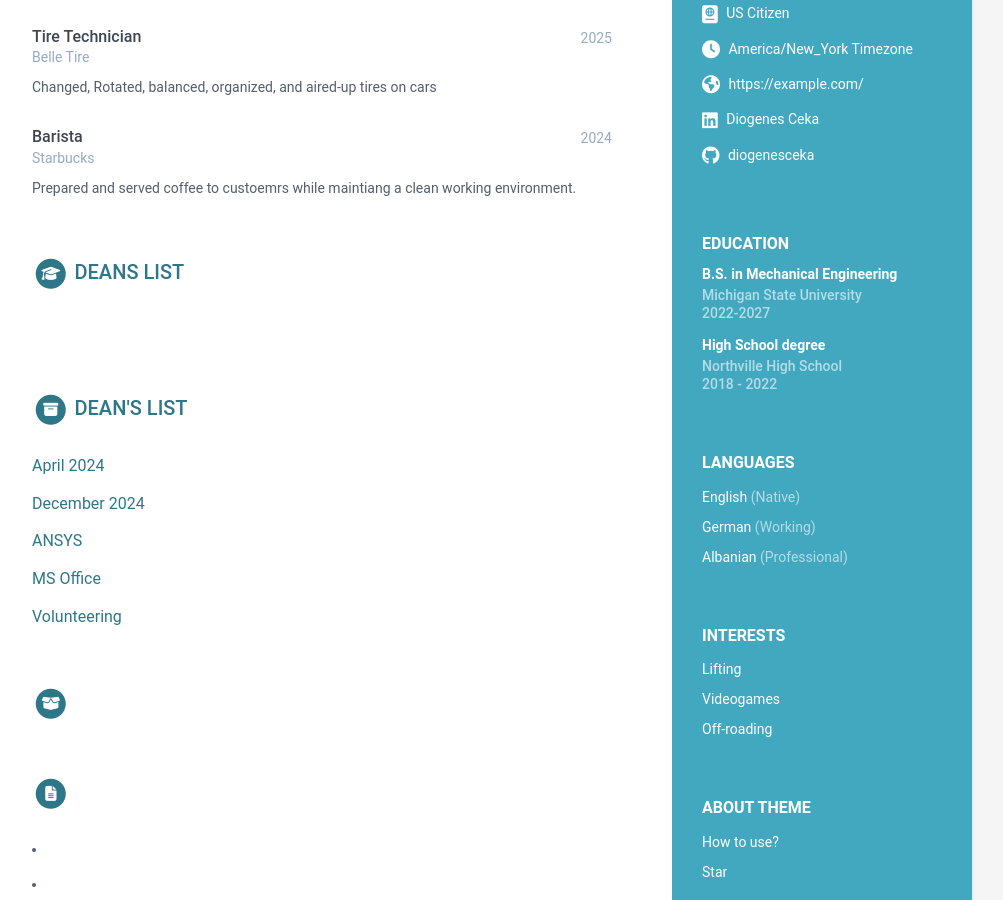
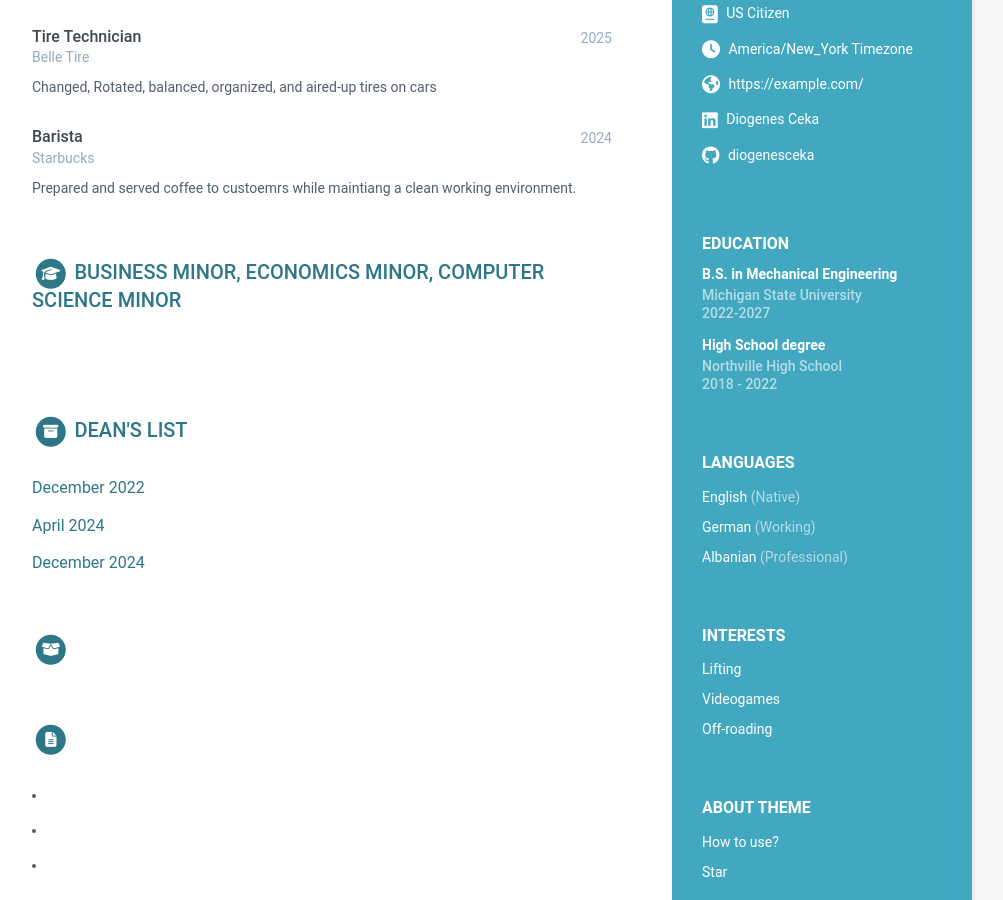
Before and after one commit to diogenesceka/diogenesceka.github.io, a Jekyll site: the page built from index.html, in a window 1280 px wide and 900 px high, scrolled down 365 px. Shown: the whole window, without its empty margins (168-1171 px from the left). Built offline with Jekyll 4.4.1, drawn with Linux system fonts in a browser that asks for light colours.

Commit message:
formatting

```diff
--- a/_data/data.yml
+++ b/_data/data.yml
@@ -102,10 +102,10 @@ experiences:
       Prepared and served coffee to custoemrs while maintiang a clean working environment.
 
 certifications:
-  title: Deans List
+  title: Business Minor, Economics Minor, Computer Science Minor
   list:
   - name:
-    start: December 2022
+    start:
     end:
     organization:
     credentialid:
@@ -128,23 +128,23 @@ projects:
   intro: >
 
   assignments:
-  - title: April 2024
+  - title: December 2022
     link:
     tagline:
 
-  - title:  December 2024
+  - title:  April 2024
     link:
     tagline:
 
-  - title: ANSYS
+  - title: December 2024
     link:
     tagline:
 
-  - title: MS Office
+  - title:
     link:
     tagline:
 
-  - title: Volunteering
+  - title:
     link:
     tagline:
 
```
